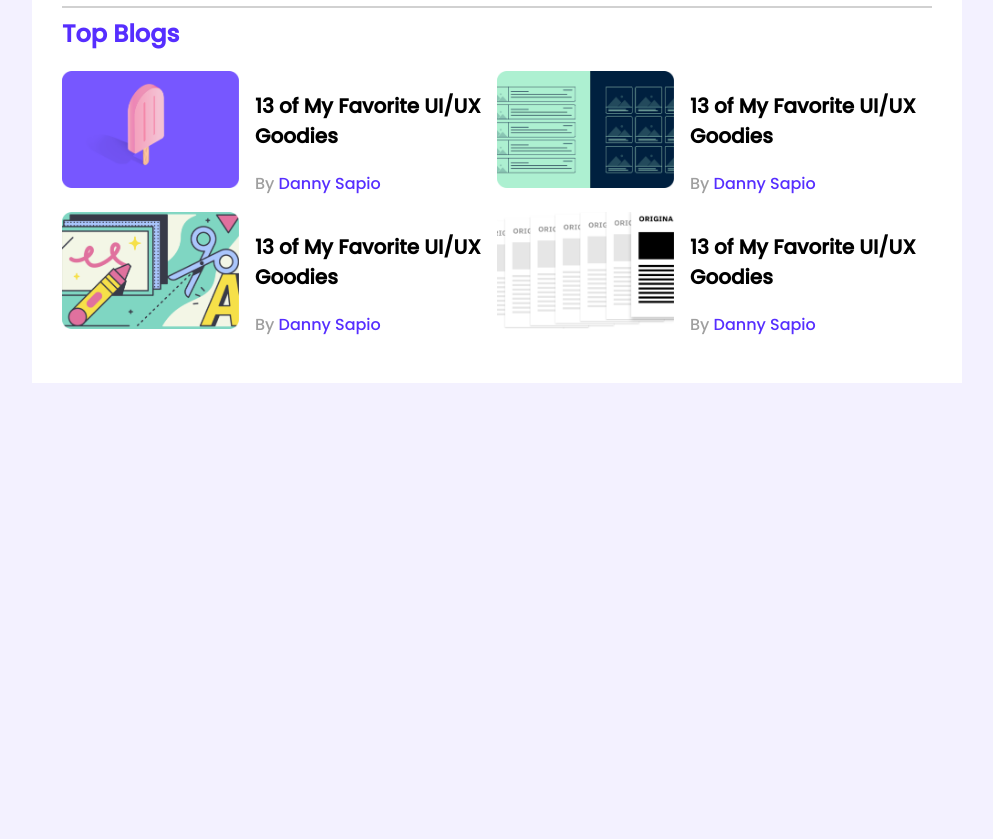
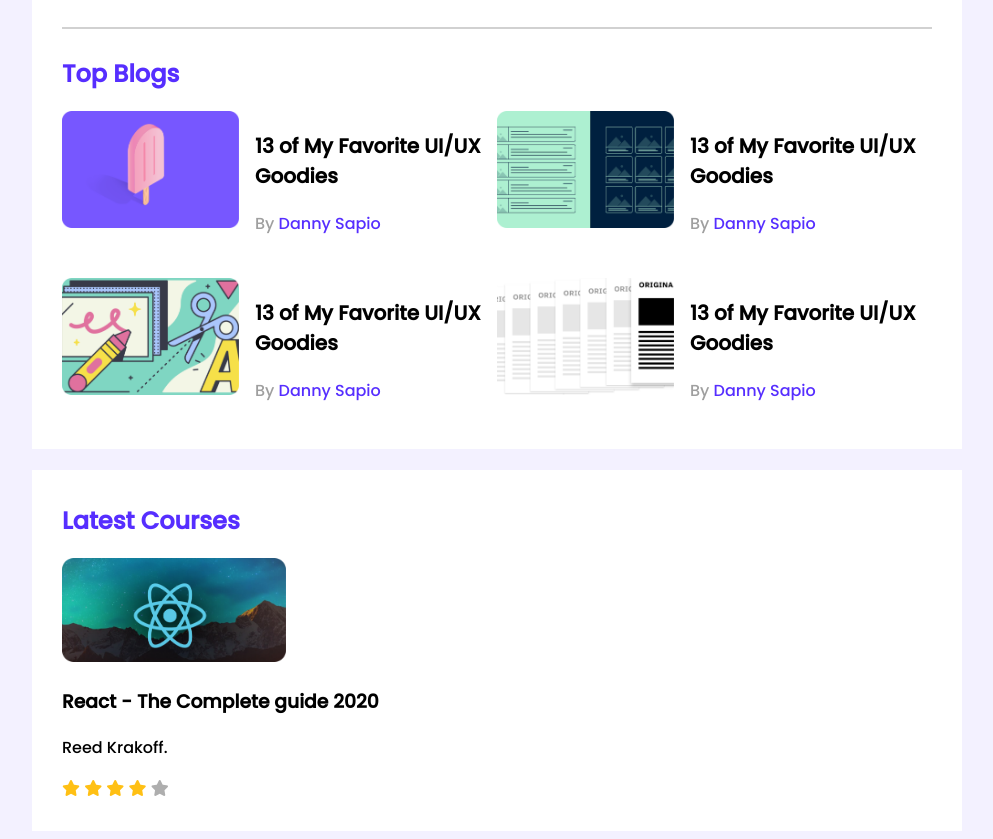
Before and after one commit to Samriddhadewan/leader-board-css3, a plain HTML site: page index.html in a window 1280 px wide. Shown: the part 276-1115 px from the top of the page, without its empty margins (143-1136 px from the left). Before the commit the page ends 800 px from the top, so only its background shows below. Drawn offline with Linux system fonts and the light colour scheme.

Commit message:
third commit

```diff
--- a/index.html
+++ b/index.html
@@ -5,6 +5,7 @@
     <meta http-equiv="X-UA-Compatible" content="IE=edge">
     <meta name="viewport" content="width=device-width, initial-scale=1.0">
     <title>Leader Board</title>
+    <script src="https://kit.fontawesome.com/f03f25cdd9.js" crossorigin="anonymous"></script>
     <link rel="stylesheet" href="./styles/style.css">
 </head>
 <body>
@@ -93,6 +94,36 @@
                 </div>
             </div>
         </section>
+        <!-- Latest courses  -->
+        <section class="container">
+            <h2 class="section-title">
+                Latest Courses
+            </h2>
+            <div class="courses">
+                <div class="course">
+                    <div class="course-banner">
+                        <img src="./images/courses/course-1.png" alt="">
+                    </div>
+                    <div class="course-detail">
+                        <h3 class="course-title">React - The Complete guide 2020</h3>
+                        <p class="course-author">Reed Krakoff.</p>
+                        <div class="course-info">
+                            <div>
+                                <i class="fa-solid fa-star filled"></i>
+                                <i class="fa-solid fa-star filled"></i>
+                                <i class="fa-solid fa-star filled"></i>
+                                <i class="fa-solid fa-star filled"></i>
+                                <i class="fa-solid fa-star empty"></i>
+
+                            </div>
+                        </div>
+
+                    </div>
+
+                </div>
+
+            </div>
+        </section>
     </main>
 </body>
 </html>
--- a/styles/style.css
+++ b/styles/style.css
@@ -7,12 +7,15 @@ body{
 }
 main{
     display: flex;
-    justify-content: center;
+    align-items: center;
+    flex-direction: column;
+    border-radius: 5px;
 }
 .container{
     background-color: #ffffff;
     width: 870px;
     padding: 30px;
+    margin-top: 21px;
 }
 /* top players style  */
 .players{
@@ -43,11 +46,18 @@ main{
 }
 hr{
     border: 1px solid #d1d1d1;
+    margin-bottom: 27px;
 }
 
 /* -------------------------------------------------
 blog styles
 ----------------------------------------------------  */
+.blogs{
+    display: grid;
+    grid-template-columns: repeat(2, 1fr);
+    grid-row-gap: 26px;
+}
+
 .blog{
     display: flex;
 }
@@ -70,7 +80,16 @@ blog styles
     font-size: 16px;
     color: #562EFF;
 }
-.blogs{
-    display: grid;
-    grid-template-columns: repeat(2, 1fr);
+/* course styles here  */
+.course-banner img{
+    width: 224px;
+    height: 104px;
 }
+.fa-star.filled{
+    color:
+    #FFC014;
+}
+.fa-star.empty{
+    color:
+    #AEAEAE;
+}
```
